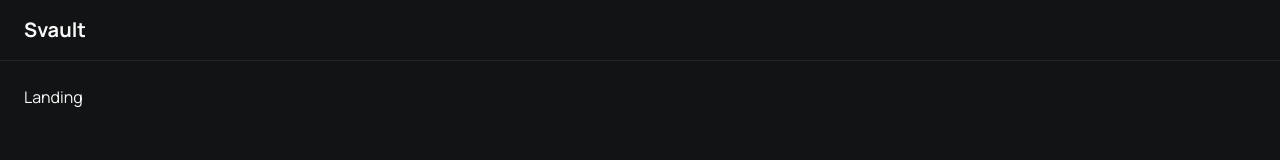
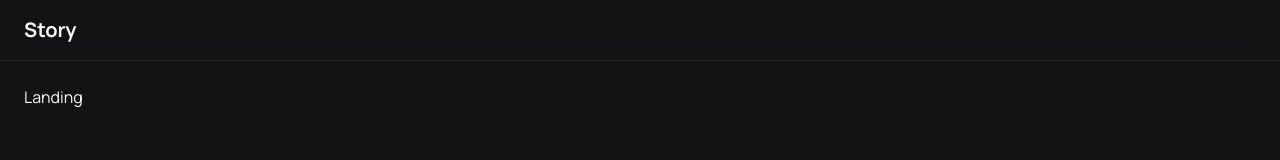
Before and after one commit to vishnumohanan404/storyvault, a Next.js app: page / in a window 1280 px wide. Shown: the top 160 px of the page. Built offline with nearby package versions, Linux system fonts and the light colour scheme.

Commit message:
name change

```diff
--- a/src/components/layout/navbar.tsx
+++ b/src/components/layout/navbar.tsx
@@ -2,9 +2,9 @@ import React from "react";
 
 const Navbar = () => {
   return (
-    <nav className="border-b flex justify-between">
+    <nav className="border-b flex justify-between sticky top-0 w-full z-10 backdrop-blur-lg ">
       <div className="container mx-auto px-6 py-4 flex justify-between">
-        <h4 className="text-xl font-bold capitalize">Svault</h4>
+        <h4 className="text-xl font-bold capitalize">Story</h4>
         {/* todo: searchbar + theme toggle */}
       </div>
     </nav>
```
